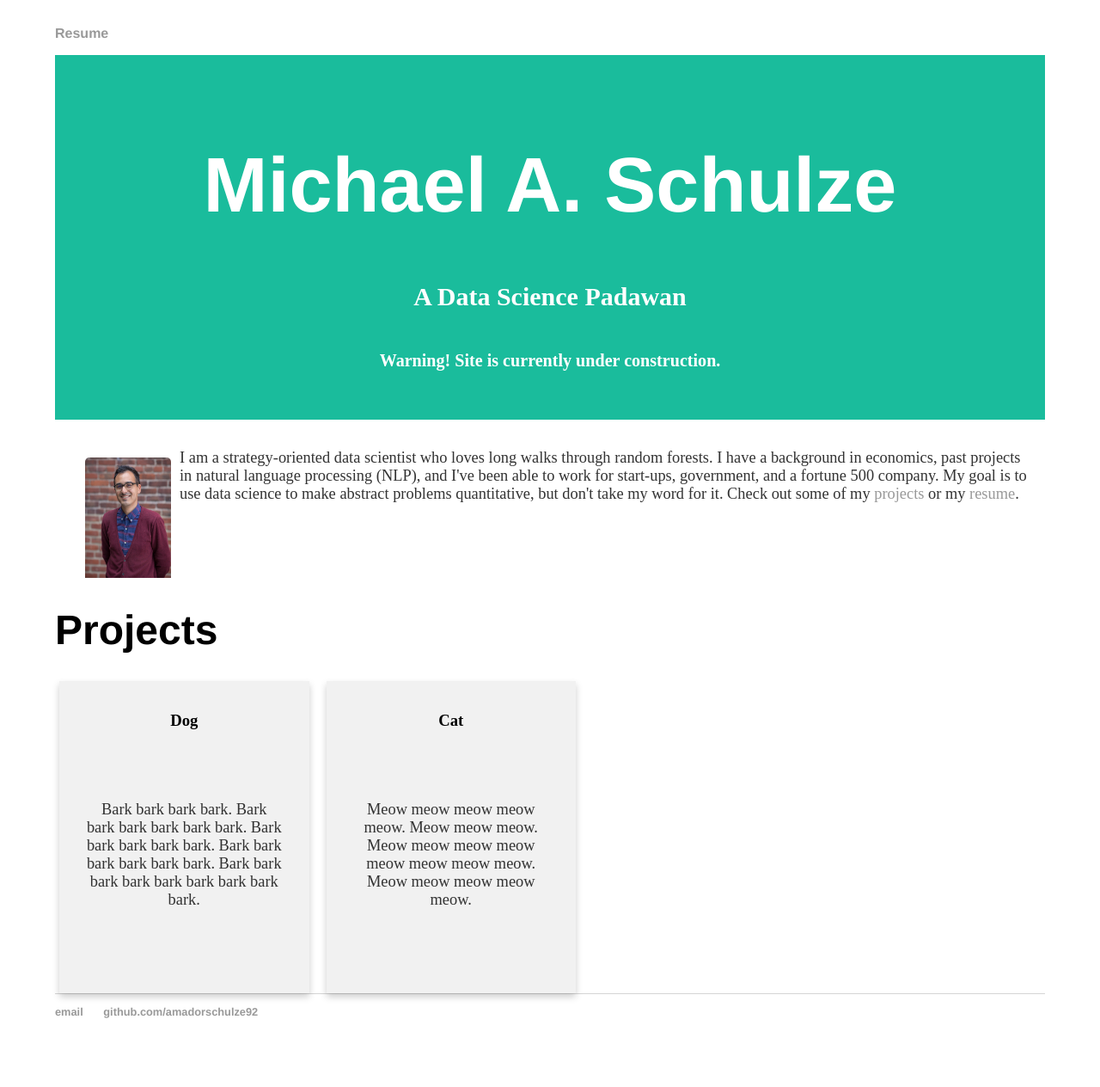
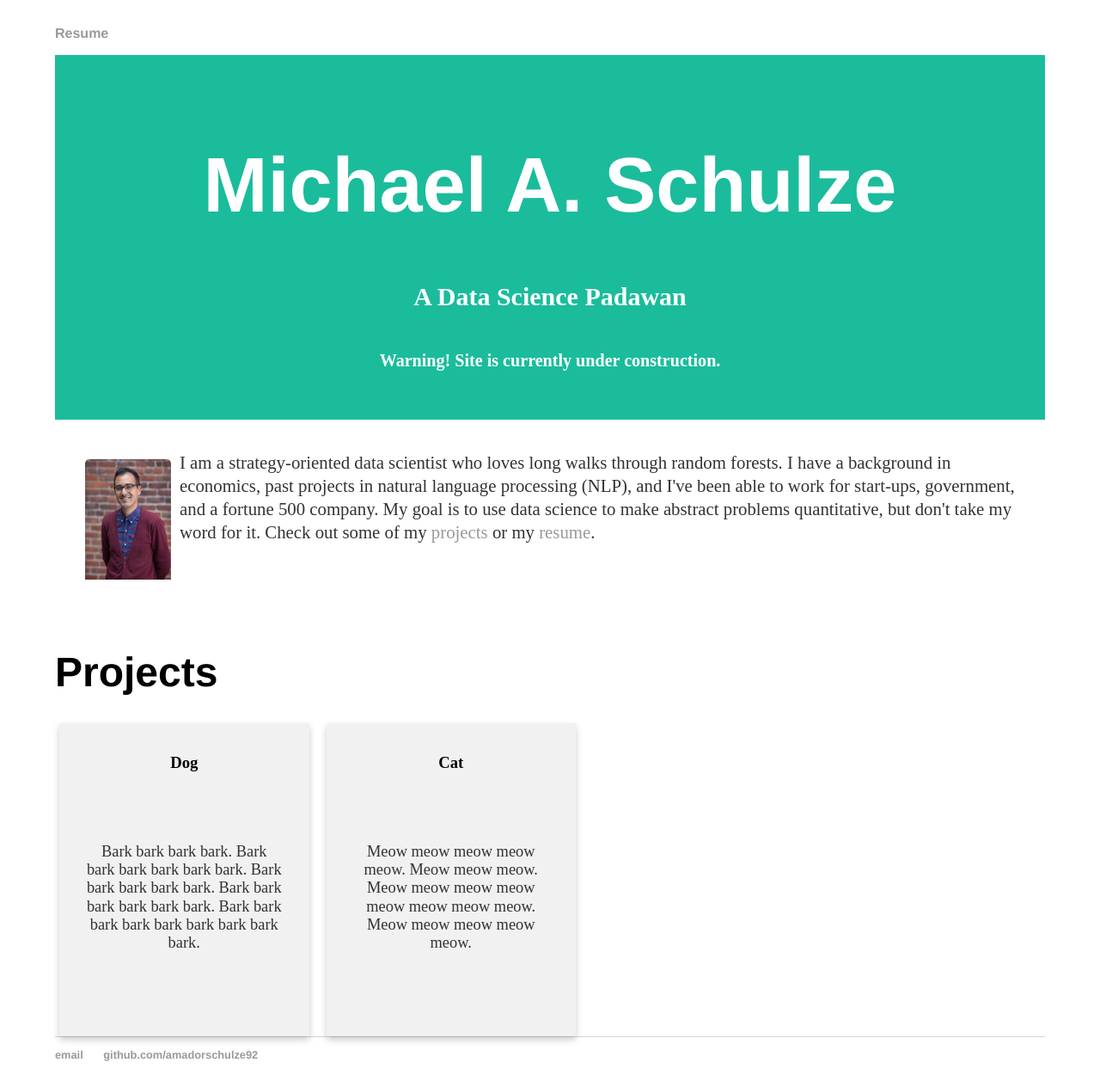
Before and after one commit to amadorschulze92/amadorschulze92.github.io, a Jekyll site: the page built from index.html, in a window 1280 px wide. Shown: the whole page at 86% size. Built offline with Jekyll 4.4.1, drawn with Linux system fonts in a browser that asks for light colours; before the commit the page ends 1214 px from its top, so only the background shows below that.

Commit message:
change font for intro

```diff
--- a/assets/css/main.css
+++ b/assets/css/main.css
@@ -39,6 +39,14 @@ p {
     color: #333;
     padding: 15px;
 }
+
+.intro {
+    font-size: 1.3em;
+    line-height: 1.3em;
+    color: #333;
+    padding: 15px;
+}
+
 footer {
     border-top: 1px solid #d5d5d5;
     font-size: .8em;
--- a/index.html
+++ b/index.html
@@ -14,7 +14,8 @@ title: Michael A. Schulze
     </div>
   </head>
   <body>
-    <p><img src="/assets/images/Michael_Schulze.jpg" width="100" height="140" alt="Michael Schulze">
+    <p class="intro">
+      <img src="/assets/images/Michael_Schulze.jpg" width="100" height="140" alt="Michael Schulze">
       I am a strategy-oriented data scientist who loves long walks through
       random forests. I have a background in economics, past projects in natural
       language processing (NLP), and I've been able to work for start-ups,
```
